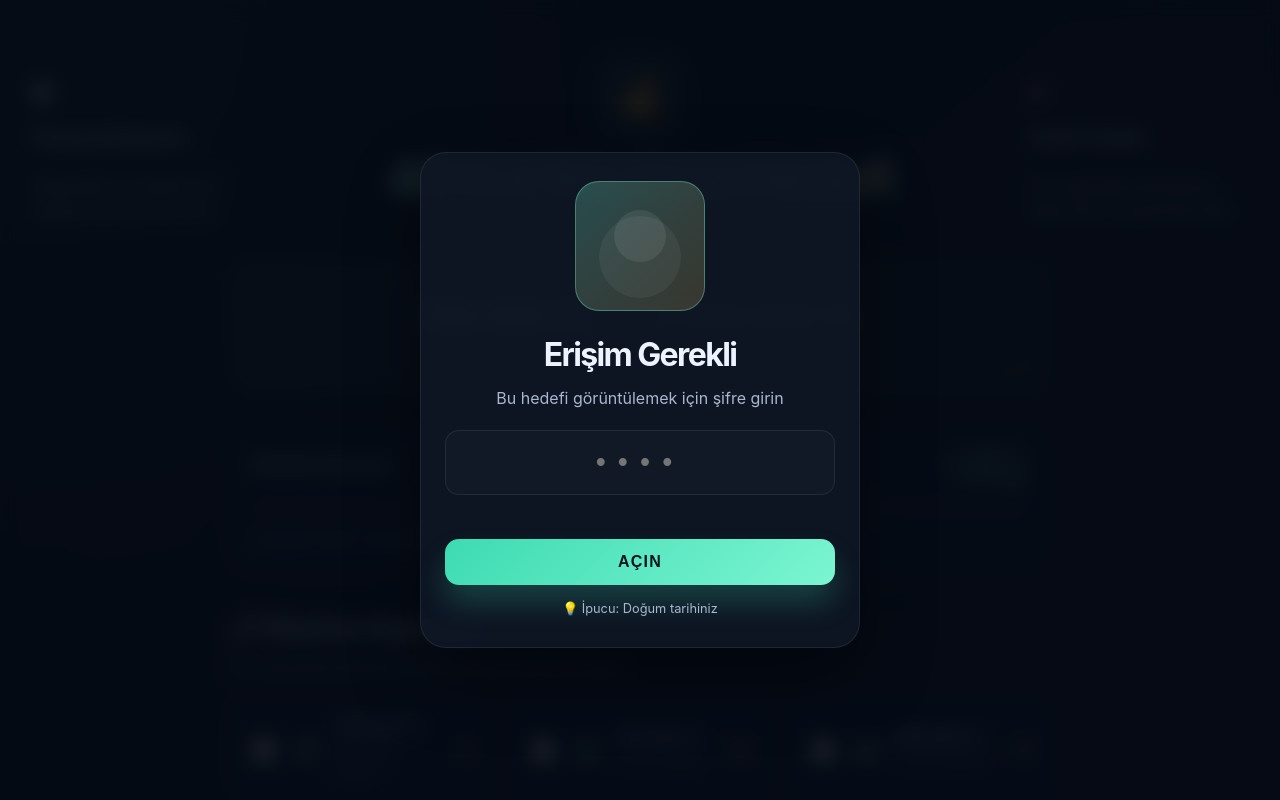
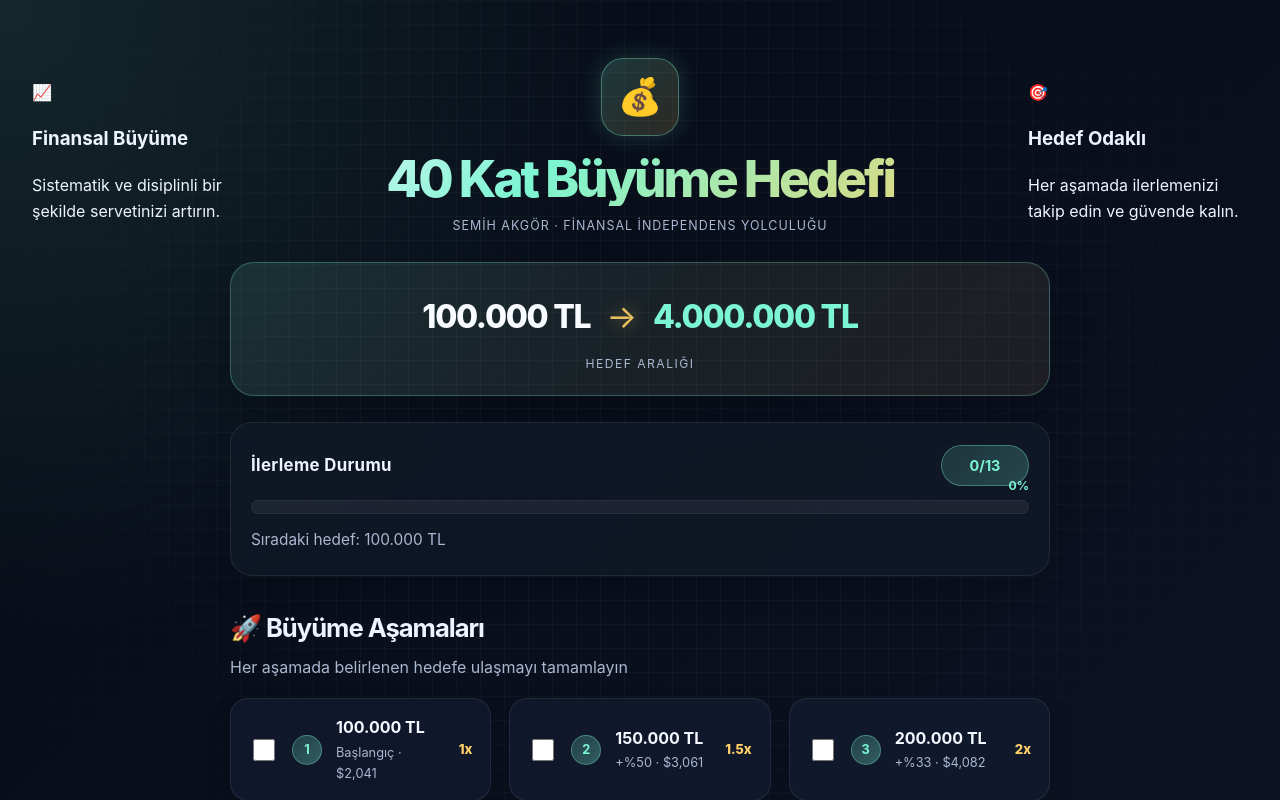
Before and after one commit to semihakgor-sketch/hedef, a plain HTML site: page index.html in a window 1280 px wide. Shown: the top 800 px of the page. Drawn offline with Linux system fonts and the light colour scheme.

Commit message:
Remove password gate and make the goal tracker publicly viewable on GitHub Pages

```diff
--- a/index.html
+++ b/index.html
@@ -9,19 +9,6 @@
   <link rel="stylesheet" href="styles.css">
 </head>
 <body>
-  <!-- Kilit Ekranı -->
-  <div id="lock" class="lock-screen">
-    <div class="lock-container">
-      <div class="lock-visual"></div>
-      <h2 class="lock-title">Erişim Gerekli</h2>
-      <p class="lock-subtitle">Bu hedefi görüntülemek için şifre girin</p>
-      <input id="pin" type="password" inputmode="numeric" maxlength="4" autocomplete="off" placeholder="••••" class="lock-input">
-      <div class="lock-error" id="lerr"></div>
-      <button id="unlock" class="lock-button">Açın</button>
-      <p class="lock-hint">💡 İpucu: Doğum tarihiniz</p>
-    </div>
-  </div>
-
   <!-- Dekoratif Arka Plan -->
   <div class="background-decoration">
     <div class="blob blob-1"></div>
@@ -48,7 +35,6 @@
 
   <!-- Ana İçerik -->
   <main class="container">
-    <!-- Header -->
     <header class="header">
       <div class="header-content">
         <div class="logo">💰</div>
@@ -59,7 +45,6 @@
       </div>
     </header>
 
-    <!-- Target Display -->
     <section class="target-section">
       <div class="target-card">
         <div class="target-value">
@@ -71,7 +56,6 @@
       </div>
     </section>
 
-    <!-- Progress Section -->
     <section class="progress-section">
       <div class="progress-card">
         <div class="progress-header">
@@ -88,7 +72,6 @@
       </div>
     </section>
 
-    <!-- Stages -->
     <section class="stages-section">
       <div class="section-header">
         <h2>🚀 Büyüme Aşamaları</h2>
@@ -97,7 +80,6 @@
       <div id="stages" class="stages-grid"></div>
     </section>
 
-    <!-- Checklist -->
     <section class="checklist-section">
       <div class="section-header">
         <h2>✅ Başarı Stratejisi</h2>
@@ -106,7 +88,6 @@
       <div id="check" class="checklist-grid"></div>
     </section>
 
-    <!-- Actions -->
     <section class="actions-section">
       <button id="reset" class="reset-button">↻ Tümünü Sıfırla</button>
       <p class="actions-hint">Tüm ilerlemeyi temizlemek için butona iki kez tıklayın</p>
--- a/script.js
+++ b/script.js
@@ -139,63 +139,7 @@ function bindResetButton() {
   });
 }
 
-function bindLockScreen() {
-  const lock = document.getElementById('lock');
-  const pin = document.getElementById('pin');
-  const err = document.getElementById('lerr');
-  const unlockButton = document.getElementById('unlock');
-
-  const unlock = () => {
-    if (pin.value === '2712') {
-      try {
-        sessionStorage.setItem('unl', '1');
-      } catch (error) {
-        // no-op
-      }
-      lock.classList.add('off');
-      pin.value = '';
-      err.textContent = '';
-      return;
-    }
-
-    if (pin.value.length >= 4) {
-      err.textContent = 'Yanlış şifre';
-      pin.value = '';
-    }
-  };
-
-  try {
-    if (sessionStorage.getItem('unl') === '1') {
-      lock.classList.add('off');
-    }
-  } catch (error) {
-    // no-op
-  }
-
-  pin.addEventListener('input', () => {
-    err.textContent = '';
-    if (pin.value.length === 4) {
-      unlock();
-    }
-  });
-
-  pin.addEventListener('keydown', (event) => {
-    if (event.key === 'Enter') {
-      unlock();
-    }
-  });
-
-  unlockButton.addEventListener('click', () => {
-    if (pin.value.length < 4) {
-      err.textContent = '4 haneli şifreyi gir';
-      return;
-    }
-    unlock();
-  });
-}
-
 renderStages();
 renderChecklist();
 bindResetButton();
-bindLockScreen();
 updateProgress();
--- a/styles.css
+++ b/styles.css
@@ -346,126 +346,6 @@ body::before {
   font-size: 0.8rem;
 }
 
-.lock-screen {
-  position: fixed;
-  inset: 0;
-  z-index: 1000;
-  display: flex;
-  align-items: center;
-  justify-content: center;
-  background: rgba(5, 11, 20, 0.9);
-  backdrop-filter: blur(10px);
-}
-
-.lock-screen.off { display: none; }
-
-.lock-container {
-  width: min(440px, calc(100vw - 24px));
-  background: rgba(17,24,39,.82);
-  border: 1px solid rgba(255,255,255,.08);
-  border-radius: 26px;
-  padding: 28px 24px;
-  box-shadow: 0 30px 70px rgba(0,0,0,.4);
-}
-
-.lock-visual {
-  width: 130px;
-  height: 130px;
-  margin: 0 auto 18px;
-  border-radius: 24px;
-  background: linear-gradient(135deg, rgba(124,245,210,.25), rgba(255,209,102,.18));
-  border: 1px solid rgba(124,245,210,.35);
-  position: relative;
-}
-
-.lock-visual::before,
-.lock-visual::after {
-  content: "";
-  position: absolute;
-  inset: auto;
-  border-radius: 50%;
-}
-
-.lock-visual::before {
-  width: 52px;
-  height: 52px;
-  top: 28px;
-  left: 50%;
-  transform: translateX(-50%);
-  background: rgba(255,255,255,.08);
-}
-
-.lock-visual::after {
-  width: 82px;
-  height: 82px;
-  bottom: 12px;
-  left: 50%;
-  transform: translateX(-50%);
-  background: rgba(255,255,255,.05);
-}
-
-.lock-title {
-  margin: 0 0 6px;
-  text-align: center;
-  font-size: 2rem;
-  letter-spacing: -0.05em;
-}
-
-.lock-subtitle {
-  margin: 0 0 18px;
-  color: var(--muted);
-  text-align: center;
-}
-
-.lock-input {
-  width: 100%;
-  border: 1px solid rgba(255,255,255,.08);
-  border-radius: 14px;
-  background: rgba(255,255,255,.02);
-  color: var(--text);
-  padding: 15px 16px;
-  text-align: center;
-  font-size: 1.8rem;
-  letter-spacing: 0.42em;
-  outline: none;
-}
-
-.lock-input:focus {
-  border-color: rgba(124,245,210,.45);
-  box-shadow: 0 0 0 4px rgba(124,245,210,.14);
-}
-
-.lock-error {
-  min-height: 18px;
-  margin: 12px 0 0;
-  text-align: center;
-  color: var(--danger);
-  font-size: 0.8rem;
-}
-
-.lock-button {
-  width: 100%;
-  margin-top: 14px;
-  border: 0;
-  border-radius: 14px;
-  background: linear-gradient(135deg, var(--primary-strong), var(--primary));
-  color: #07141a;
-  font-weight: 800;
-  padding: 14px 18px;
-  font-size: 1rem;
-  letter-spacing: 0.08em;
-  text-transform: uppercase;
-  cursor: pointer;
-  box-shadow: 0 18px 30px rgba(61,219,178,.22);
-}
-
-.lock-hint {
-  margin: 14px 0 0;
-  text-align: center;
-  color: var(--muted);
-  font-size: 0.8rem;
-}
-
 .sidebar {
   display: none;
 }
@@ -501,6 +381,4 @@ body::before {
   .task {
     padding: 14px 12px;
   }
-  .lock-title { font-size: 1.6rem; }
-  .lock-input { letter-spacing: 0.25em; }
 }
```
